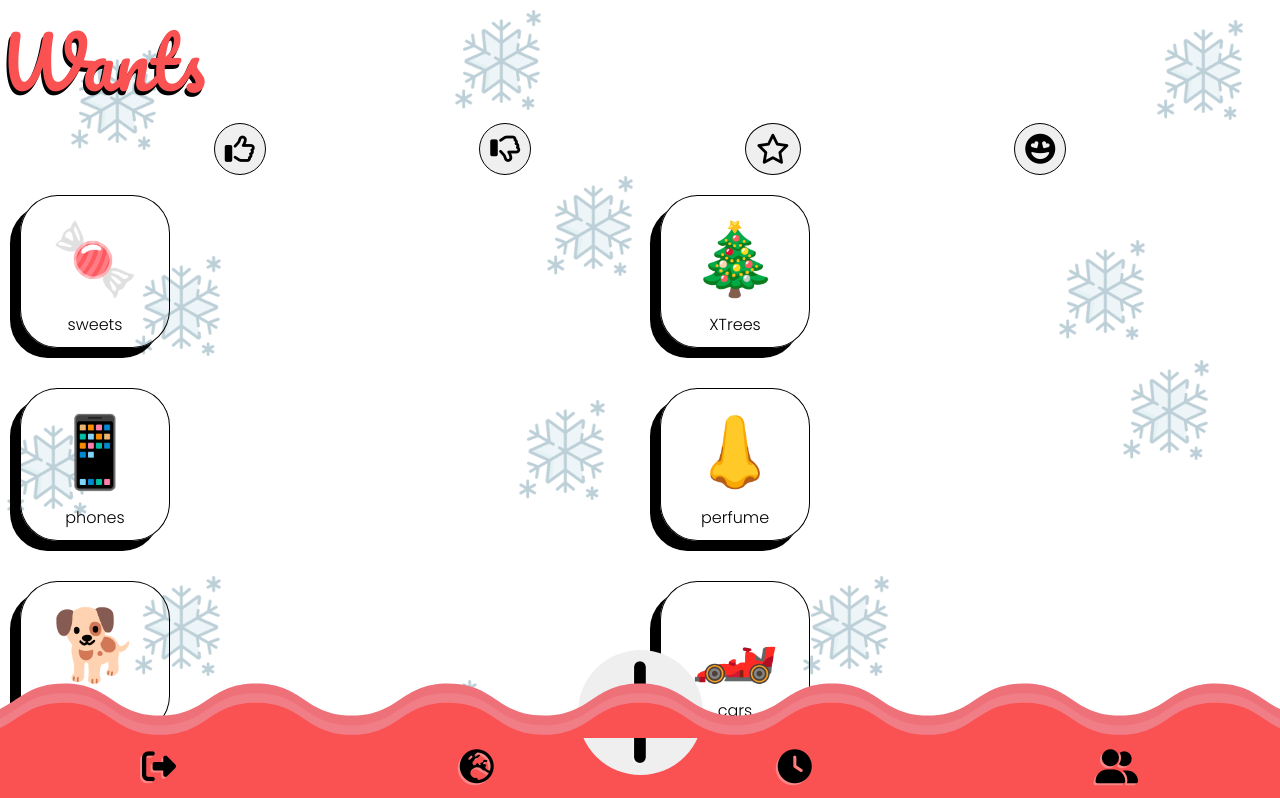
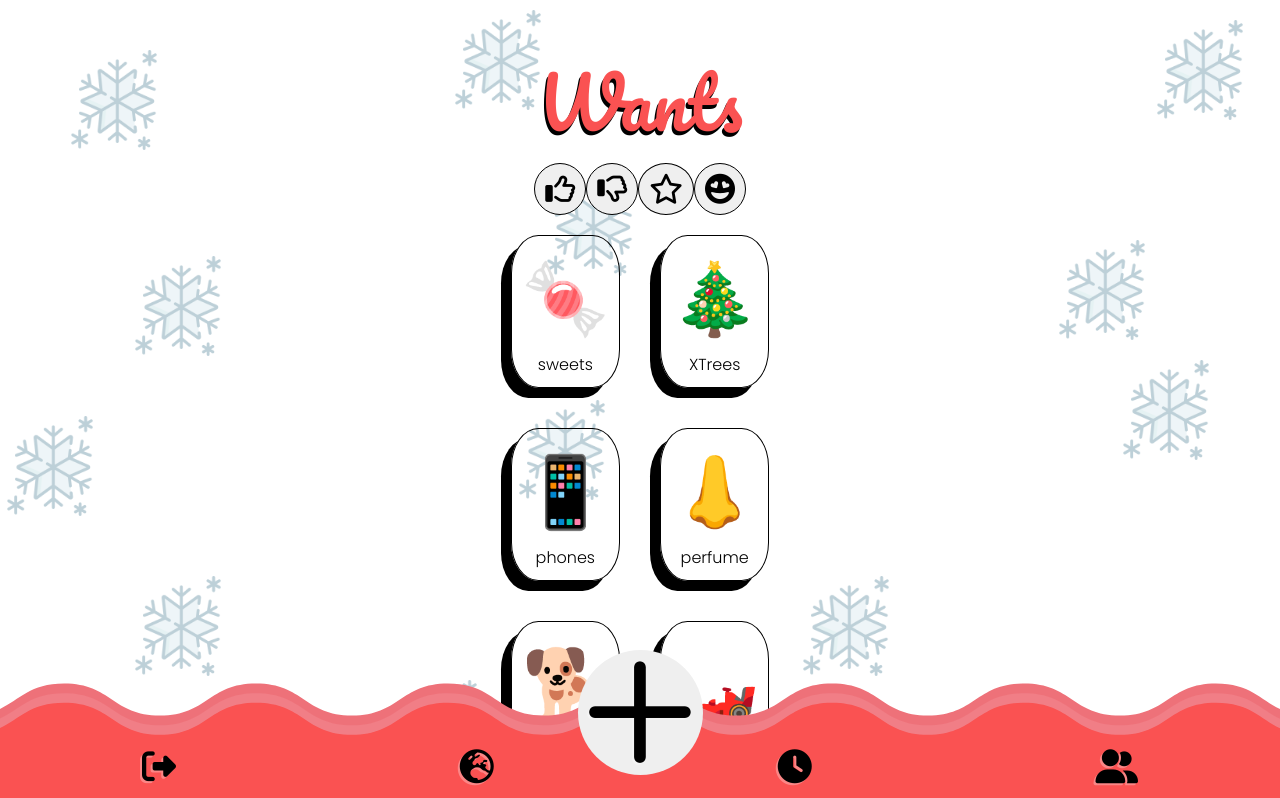
Before and after one commit to siddav83/happy-holiday-frontend, a React (Create React App) app: page /tab in a window 1280 px wide. Shown: the top 798 px of the page. Built offline with nearby package versions, Linux system fonts and the light colour scheme.

Commit message:
fixed grid

```diff
--- a/src/Components/HolidaysNavbarAdd/style.css
+++ b/src/Components/HolidaysNavbarAdd/style.css
@@ -39,6 +39,7 @@
 }
 
 .add-btn {
+    z-index: 200;
     position: absolute;
     bottom: 25px;
     min-height: 125px;
--- a/src/Pages/Tab/Tab.js
+++ b/src/Pages/Tab/Tab.js
@@ -11,10 +11,10 @@ import "./style.css";
 export default function Tab(data) {
     const { category } = useContext(CategoryContext);
     return (
-        <div>
+        <div className="main-container">
             <h1>Wants</h1>
             <TabNav />
-            <div className="card-container ">
+            <div className="card-container">
                 {category.map((cat) => {
                     return (
                         <div className="">
```
